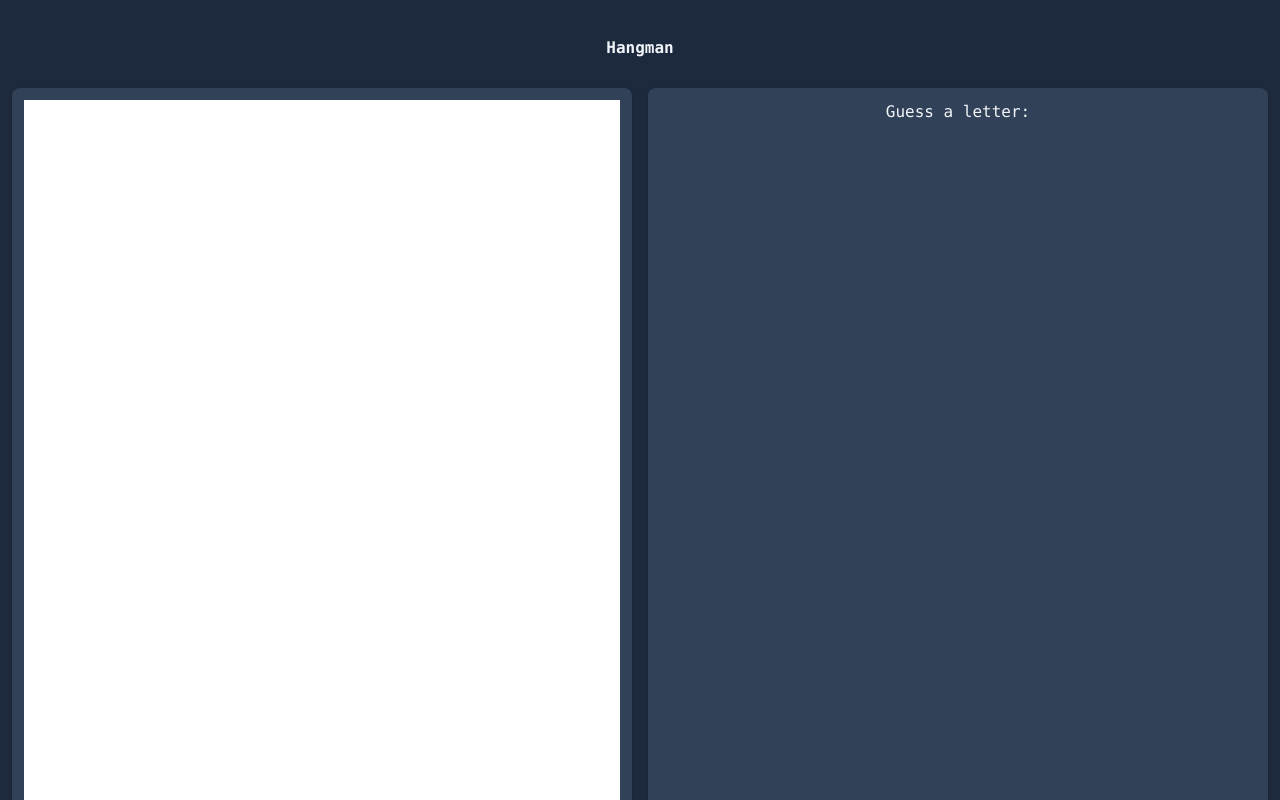
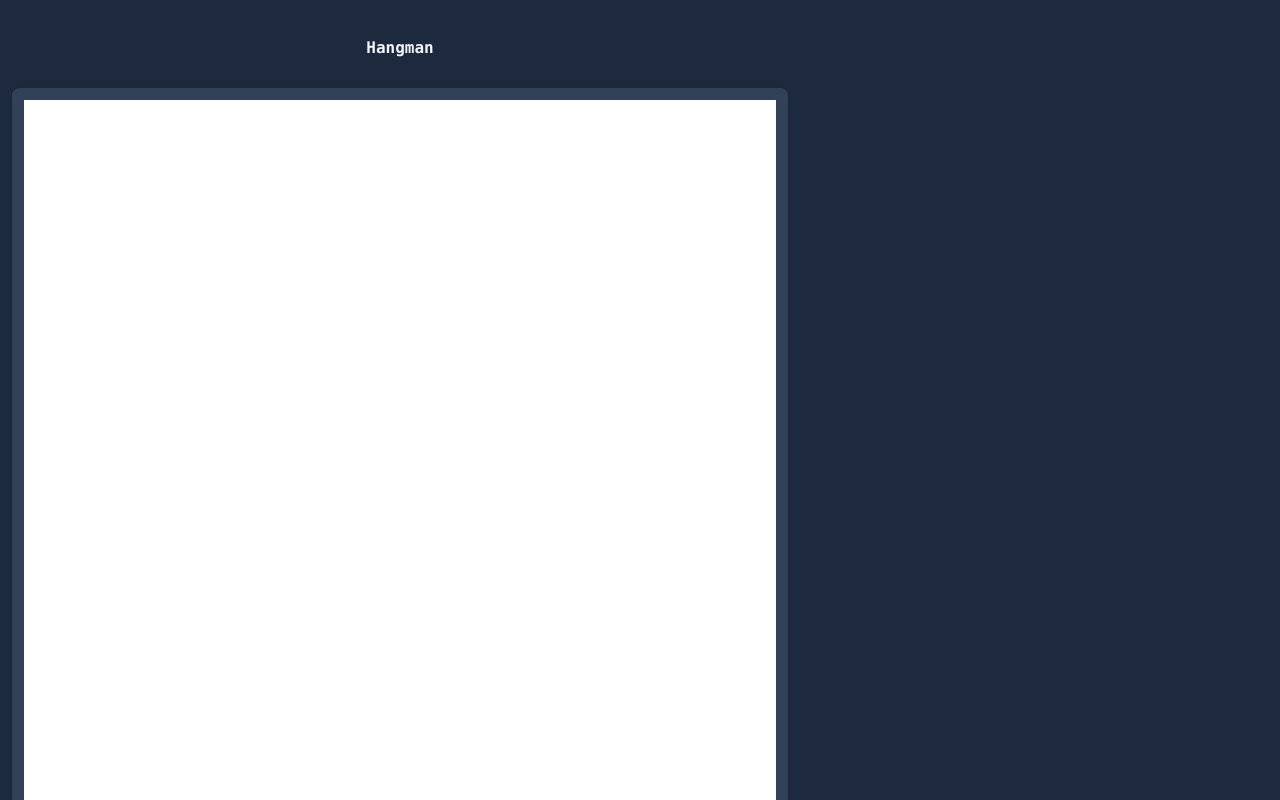
Before and after one commit to Grglls/hangman, a plain HTML site: page index.html in a window 1280 px wide. Shown: the top 800 px of the page. Drawn offline with nearby package versions, Linux system fonts and the light colour scheme.

Commit message:
Remove 2 column grid layout for larger screens, wrap header tag onto 2 lines

```diff
--- a/index.html
+++ b/index.html
@@ -9,8 +9,10 @@
   <script src="assets/common.js"></script>
   <script defer src="js/main.js"></script>
 </head>
-<body class="space-y-4 p-3 font-mono bg-slate-800 text-slate-100 sm:grid sm:grid-cols-2 sm:gap-x-4">
-  <header class="pt-6 p-3 font-semibold text-center space-y-4 sm:col-span-2">Hangman</header>
+<body class="space-y-4 p-3 font-mono bg-slate-800 text-slate-100 max-w-200">
+  <header class="pt-6 p-3 font-semibold text-center space-y-4">
+    Hangman
+  </header>
   <section
     class="space-y-4 p-3 bg-slate-700 shadow rounded-lg text-center"
     id="diagram-container"
```
